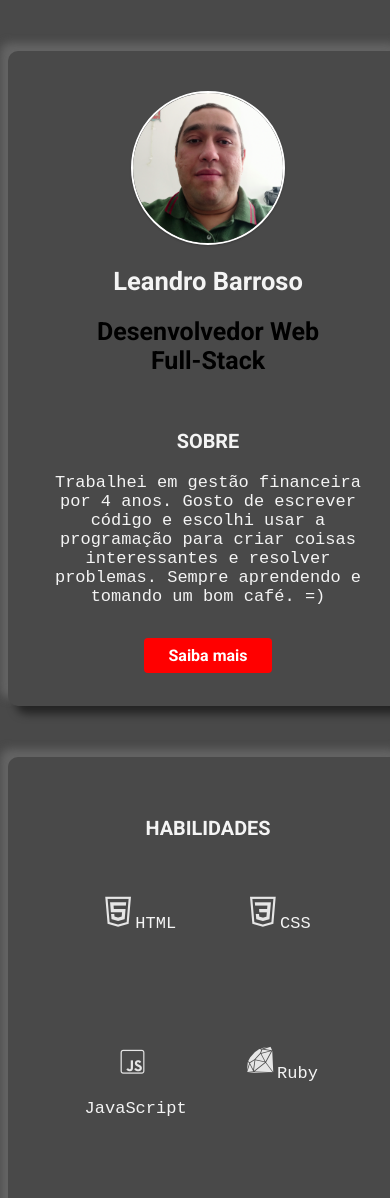
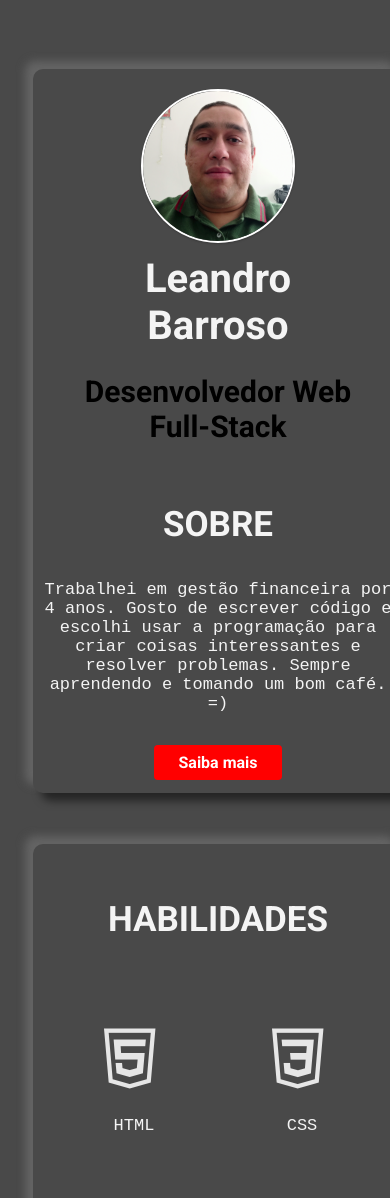
Before and after one commit to leandrobarroso/profile, a plain HTML site: page index.html in a window 390 px wide. Shown: the top 1198 px of the page. Drawn offline with Linux system fonts and the light colour scheme.

Commit message:
Responsive and finished

```diff
--- a/css/components/card.css
+++ b/css/components/card.css
@@ -1,11 +1,24 @@
 .card {
+  max-width: 90%;
   background-color: #494949;
   padding: 40px;
   box-shadow: -8px -8px 8px 0 rgba(100,100,100,1),
               8px 8px 8px 0 rgba(0,0,0,0.5);
   border-radius: 10px;
-  margin: 3em 0px;
+  margin: 3em auto;
   text-align: center;
+}
+
+#profile-header {
+  max-width: 100%;
+  display: flex;
+  justify-content: space-between;
+  align-items: center;
+  margin-bottom: 2em;
+}
+
+#profile-titles {
+  margin: 0.5em 2em;
 }
 
 .projects {
@@ -21,8 +34,46 @@
   border-radius: 4px;
   margin: 1em auto;
   text-align: center;
+  font-size: 1.5em;
 }
 
 .project-card img {
   max-width: 100%;
 }
+
+
+@media (max-width: 960px) {
+  /* For a screen < 960px, this CSS will be read */
+  .card {
+    padding: 30px 20px;
+  }
+}
+@media (max-width: 720px) {
+  /* For a screen < 720px, this CSS will be read */
+  .list-inline i {
+    font-size: 40px;
+  }
+  .card {
+    padding: 20px 15px;
+  }
+}
+@media (max-width: 540px) {
+  /* For a screen < 540px, this CSS will be read */
+  .card {
+    padding: 20px 5px;
+  }
+
+  #profile-header {
+    display: flex;
+    flex-direction: column;
+  }
+
+  #profile-header img {
+    margin: 0 auto;
+  }
+
+  #profile-titles {
+    margin: 0 2em;
+  }
+
+}
--- a/css/components/container.css
+++ b/css/components/container.css
@@ -2,3 +2,24 @@
   width: 700px;
   margin: 40px auto;
 }
+
+@media (max-width: 960px) {
+  /* For a screen < 960px, this CSS will be read */
+  .container {
+    width: 700px;
+  }
+}
+@media (max-width: 720px) {
+  /* For a screen < 720px, this CSS will be read */
+  .container {
+    width: 500px;
+  }
+}
+@media (max-width: 540px) {
+  /* For a screen < 540px, this CSS will be read */
+  .container {
+    width: 400px;
+    padding: 10px;
+    margin: 0;
+  }
+}
--- a/css/components/list-inline.css
+++ b/css/components/list-inline.css
@@ -9,7 +9,7 @@
 
 .list-inline li {
   max-width: 75px;
-  margin: 1em;
+  margin: 2em;
   display: flex;
   flex-direction: column;
 }
@@ -17,7 +17,7 @@
 .list-inline i {
   text-align: center;
   align-items: center;
-  font-size: 50px;
+  font-size: 80px;
   color: rgb(230, 230, 230);
 }
 
@@ -32,8 +32,17 @@
 .skill {
   max-width: 100%;
   display: flex;
-  flex-wrap: wrap;
-  list-style: none;
-  padding: 0px;
+  flex-direction: column;
   justify-content: center;
 }
+
+@media (max-width: 540px) {
+  /* For a screen < 540px, this CSS will be read */
+
+  .list-inline li {
+    padding: 20px;
+  }
+  .list-inline i {
+    font-size: 60px;
+  }
+}
--- a/css/style.css
+++ b/css/style.css
@@ -1,13 +1,14 @@
 /* --- Fonts --- */
+@import url(fonts/font-mfizz-2.4.1/font-mfizz.css);
 
 /* --- Components design --- */
-@import url(components/container.css);
-@import url(components/card.css);
 @import url(components/avatar.css);
 @import url(components/button.css);
+@import url(components/card.css);
+@import url(components/container.css);
 @import url(components/list-inline.css);
 
-/* --- Fonts and colors --- */
+/* --- Main Style --- */
 body {
   background: #494949;
   color: #f4f4f4;
@@ -28,69 +29,16 @@ p {
   margin-bottom: 40px;
 }
 
+h1 {
+  font-size: 40px;
+  margin: 0.3em;
+}
+
 h2 {
   color: black;
-  font-size: 25px;
+  font-size: 30px;
 }
 
-
-
-#profile-header {
-  display: flex;
-  justify-content: space-between;
-  margin-bottom: 2em;
+h3 {
+  font-size: 35px;
 }
-
-#profile-titles {
-  margin: 1em 2em;
-}
-
-
-@media (max-width: 960px) {
-  /* For a screen < 960px, this CSS will be read */
-  .container {
-    width: 700px;
-  }
-}
-@media (max-width: 720px) {
-  /* For a screen < 720px, this CSS will be read */
-  .container {
-    width: 500px;
-  }
-
-  .list-inline i {
-    font-size: 40px;
-  }
-}
-@media (max-width: 540px) {
-  /* For a screen < 540px, this CSS will be read */
-  .container {
-    width: 400px;
-  }
-
-  .list-inline i {
-    font-size: 40px;
-  }
-
-  .list-inline li {
-    display: inline;
-    padding: 20px;
-  }
-  .list-inline i {
-    font-size: 30px;
-  }
-
-  #profile-header {
-    display: flex;
-    flex-direction: column;
-  }
-
-  #profile-header img {
-    margin: 0 auto;
-  }
-
-  #profile-titles {
-    margin: 0 2em;
-  }
-
-}
--- a/index.html
+++ b/index.html
@@ -6,7 +6,6 @@
     <title>Leandro Barroso</title>
     <link href="https://fonts.googleapis.com/css?family=Lora:400,700|Roboto:300,400,500,700,900" rel="stylesheet">
     <link rel="stylesheet" href="https://use.fontawesome.com/releases/v5.0.10/css/all.css">
-    <link rel="stylesheet" href="css/fonts/font-mfizz-2.4.1/font-mfizz.css">
     <link rel="stylesheet" href="css/style.css">
   </head>
   <body>
@@ -19,8 +18,6 @@
             <h2>Desenvolvedor Web Full-Stack</h2>
           </div>
         </div>
-
-
         <h3>SOBRE</h3>
         <p>
           Trabalhei em gestão financeira por 4 anos. Gosto de escrever código e escolhi usar a programação para criar coisas interessantes e resolver problemas. Sempre aprendendo e tomando um bom café. =)
@@ -30,7 +27,12 @@
       <section class="card">
         <h3>HABILIDADES</h3>
         <ul class="list-inline">
-          <li><div class="skill"><i class="icon-html5"></i><p>HTML</p></div></li>
+          <li>
+            <div class="skill">
+              <i class="icon-html5"></i>
+              <p>HTML</p>
+            </div>
+          </li>
           <li><div class="skill"><i class="icon-css3"></i><p>CSS</p></div></li>
           <li><div class="skill"><i class="icon-javascript"></i><p>JavaScript</p></div></li>
           <li><div class="skill"><i class="icon-ruby"></i><p>Ruby</p></div></li>
@@ -42,7 +44,7 @@
         </ul>
       </section>
       <section class="card">
-        <h3>Projetos</h3>
+        <h3>PROJETOS</h3>
         <div class="projects">
           <a href="https://ms-cocktails.herokuapp.com/" target="_blank">
             <div class="project-card">
@@ -65,7 +67,7 @@
         </div>
       </section>
       <section class="card">
-        <h3>Siga-me</h3>
+        <h3>SIGA-ME</h3>
         <ul class="list-inline">
           <li>
             <a href="https://github.com/leandrobarroso" target="_blank">
@@ -77,11 +79,6 @@
               <i class="fab fa-linkedin-in"></i>
             </a>
           </li>
-          <li>
-            <a href="https://twitter.com/LRBarroso" target="_blank">
-              <i class="fab fa-twitter"></i>
-            </a>
-          </li>
         </ul>
       </section>
     </main>
```
